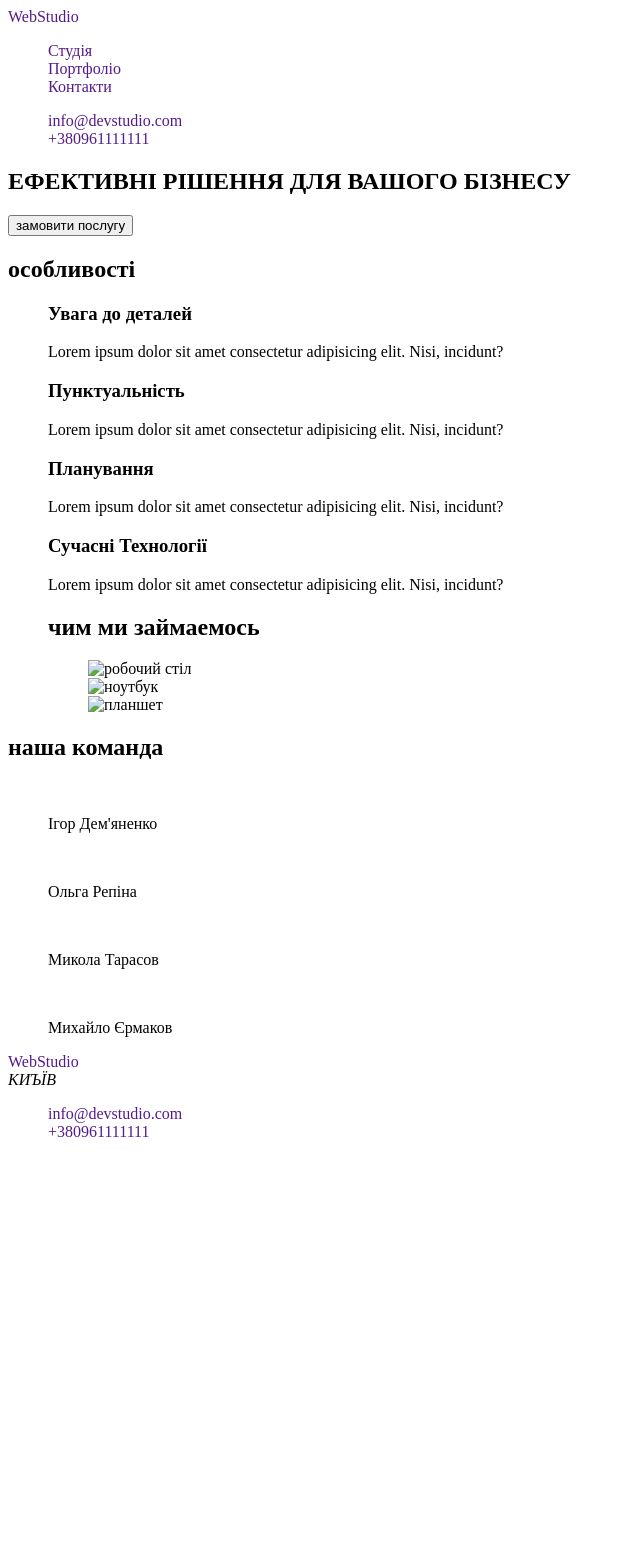
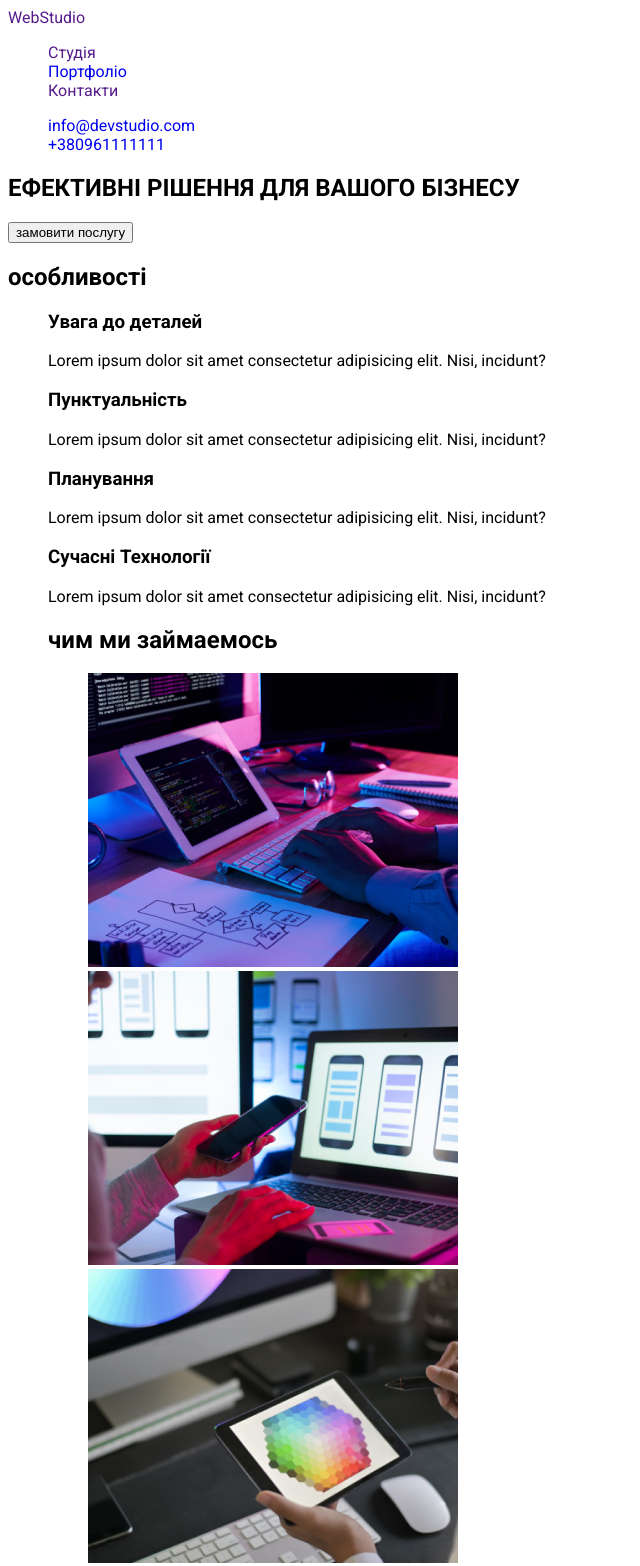
Before and after one commit to Sofia09942/goiteens-webstudio, a plain HTML site: page index.html in a window 1280 px wide. Shown: the top 1566 px of the page, without its empty margins (0-640 px from the left). Before the commit the page ends 1157 px from the top, so only its background shows below. Drawn offline with Linux system fonts and the light colour scheme.

Commit message:
додае і створюе фаіл портфоліо

```diff
--- a/index.html
+++ b/index.html
@@ -4,8 +4,11 @@
     <meta charset="UTF-8">
     <meta http-equiv="X-UA-Compatible" content="IE=edge">
     <meta name="viewport" content="width=device-width, initial-scale=1.0">
+    <title>Webstudio</title>
+    <link rel="preconnect" href="https://fonts.googleapis.com">
+<link rel="preconnect" href="https://fonts.gstatic.com" crossorigin>
+<link href="https://fonts.googleapis.com/css2?family=Raleway:wght@700&family=Roboto:wght@400;500;700;900&display=swap" rel="stylesheet">
     <link rel="stylesheet" href="style.css">
-    <title>Webstudio</title>
 </head>
 <body>
     <!-- Шапка -->
@@ -17,7 +20,7 @@
                     <a href="">Студія</a>
                 </li>
                 <li>
-                    <a href="">Портфоліо</a>
+                    <a href="/portfolio.html">Портфоліо</a>
                 </li>
                 <li>
                     <a href="">Контакти</a>
@@ -26,10 +29,10 @@
         </nav>
         <ul>
             <li>
-                <a href="">info@devstudio.com</a>
+                <a href="mail:info@devstudio.com">info@devstudio.com</a>
             </li>
             <li>
-                <a href="">+380961111111</a>
+                <a href="tel:+380961111111">+380961111111</a>
             </li>
         </ul>
     </header>
@@ -62,13 +65,13 @@
                     <h2>чим ми займаемось</h2>
                     <ul>
                         <li>
-                            <img src="" alt="робочий стіл">
+                            <img src="робочій стіл.png" alt="робочий стіл">
                         </li>
                         <li>
-                            <img src="" alt="ноутбук">
+                            <img src="телефон.png" alt="ноутбук">
                         </li>
                         <li>
-                            <img src="" alt="планшет">
+                            <img src="планшет.png" alt="планшет">
                         </li>
                     </ul>
                 </section>
@@ -80,13 +83,13 @@
         <section>
             <h2>наша команда</h2>
             <ul>
-           <li><img src="" alt=""></li>
+           <li><img src="ігор.jpg" alt=""></li>
           <p>Ігор Дем'яненко</p>
-           <li><img src="" alt=""></li>
+           <li><img src="ольга.jpg" alt=""></li>
           <p> Ольга Репіна</p>
-           <li><img src="" alt=""></li>
+           <li><img src="микола.jpg" alt=""></li>
           <p>Микола Тарасов </p>
-           <li><img src="" alt=""></li>
+           <li><img src="михайло.jpg" alt=""></li>
           <p>Михайло Єрмаков</p>
 
         </ul>
@@ -95,13 +98,13 @@
     <!-- підвал -->
     <footer>
         <a href=""><span>Web</span>Studio</a>
-        <address>КИЪЇВ</address>
+        <address>КИЇВ</address>
         <ul>
             <li>
-                <a href="">info@devstudio.com</a>
+                <a href="mail:info@devstudio.com">info@devstudio.com</a>
             </li>
             <li>
-                <a href="">+380961111111</a>
+                <a href="tel:+380961111111">+380961111111</a>
             </li>
         </ul>
     </footer>
--- a/style.css
+++ b/style.css
@@ -1,8 +1,8 @@
-
-
-
+body{
+    font-family:"Roboto",sans-serif ;
+}
 a{
-    text-decoration:none
+    text-decoration: none;
 }
 ul{
     list-style: none;
```
Also changed, not shown: img/микола.jpg (added), img/михайло.jpg (added), img/ольга.jpg (added), img/ігор.jpg (added), микола.jpg (added), михайло.jpg (added), ольга.jpg (added), планшет.png (added), робочій стіл.png (added), телефон.png (added), ігор.jpg (added).
